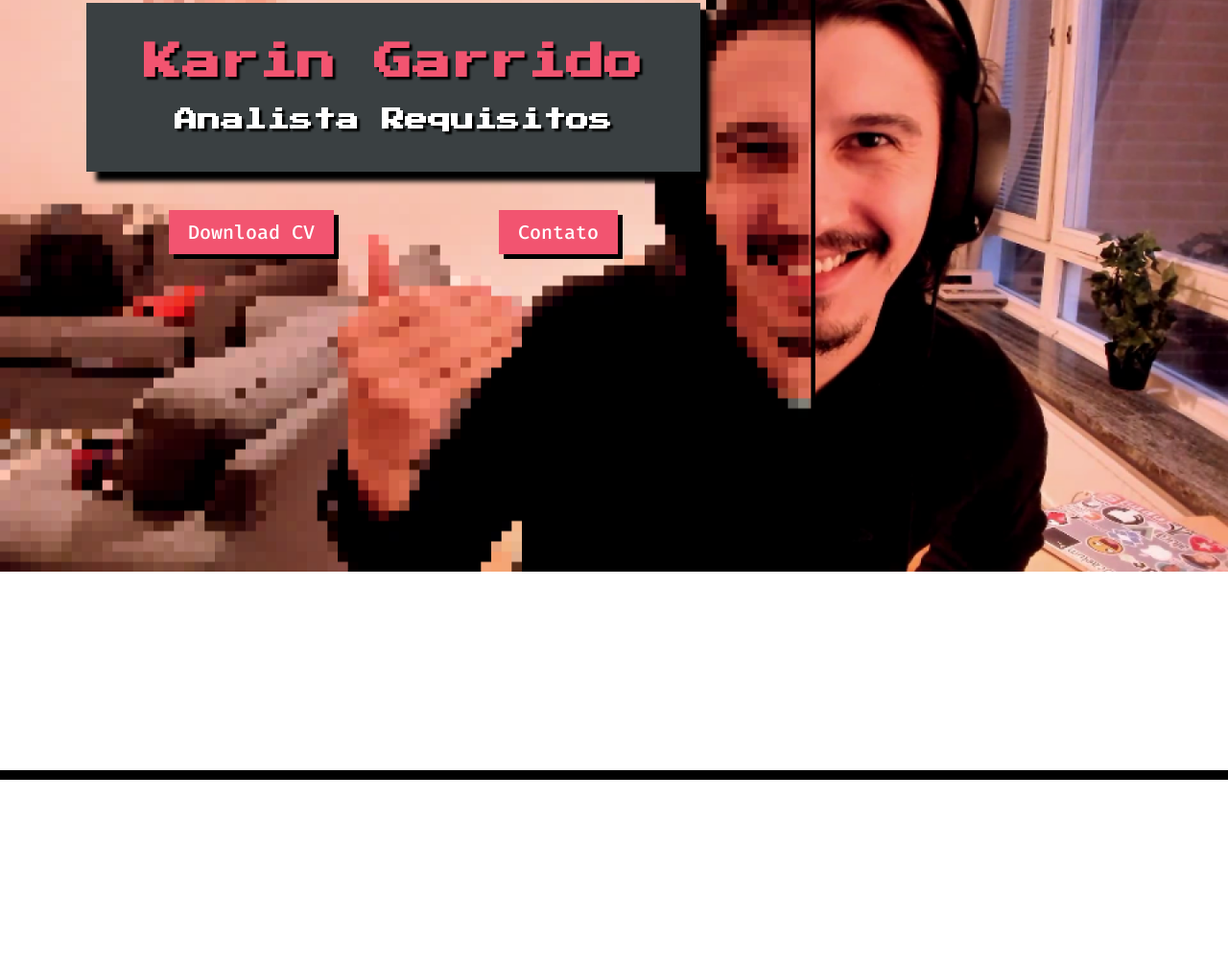
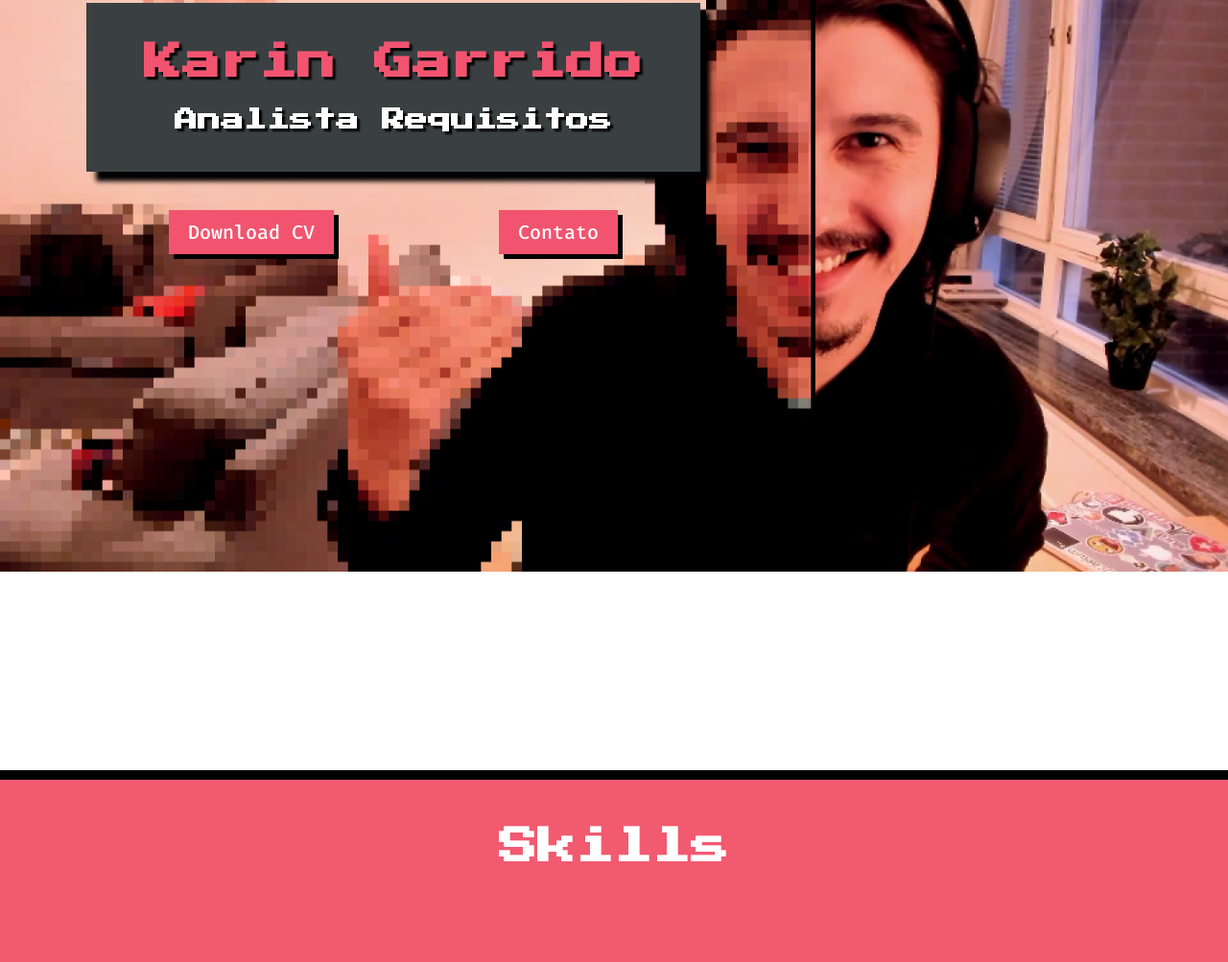
Before and after one commit to karingarrido/html-css, a plain HTML site: page index.html in a window 1280 px wide. Shown: the part 188-1191 px from the top of the page at 96% size. Before the commit the page ends 1001 px from the top, so only its background shows below. Drawn offline with Linux system fonts and the light colour scheme.

Commit message:
create section

```diff
--- /dev/null
+++ b/css/components/section.css
@@ -0,0 +1,5 @@
+.section {
+    background: #F25A70;
+    padding-top: 50px;
+    padding-bottom: 100px;
+}
--- a/css/components/title.css
+++ b/css/components/title.css
@@ -1,6 +1,12 @@
-h1 {
+.title {
     font-family: 'Press Start 2P', sans-serif;
     font-size: 40px;
     color: #F25470;
     text-shadow: 3px 3px 2px #000;
 }
+
+.title.-second {
+    color: #fff;
+    text-shadow: none;
+    text-align: center;
+}
--- a/index.html
+++ b/index.html
@@ -14,6 +14,7 @@
         <link rel="stylesheet" href="css/components/title.css">
         <link rel="stylesheet" href="css/components/subtitle.css">
         <link rel="stylesheet" href="css/components/box.css">
+        <link rel="stylesheet" href="css/components/section.css">
 
 
     </head>
@@ -41,5 +42,10 @@
                 </div>
             </div>
         </section>
+
+        <section class="section">
+            <h2 class="title -second">Skills</h2>
+        </section>
+
     </body>
 </html>
```
